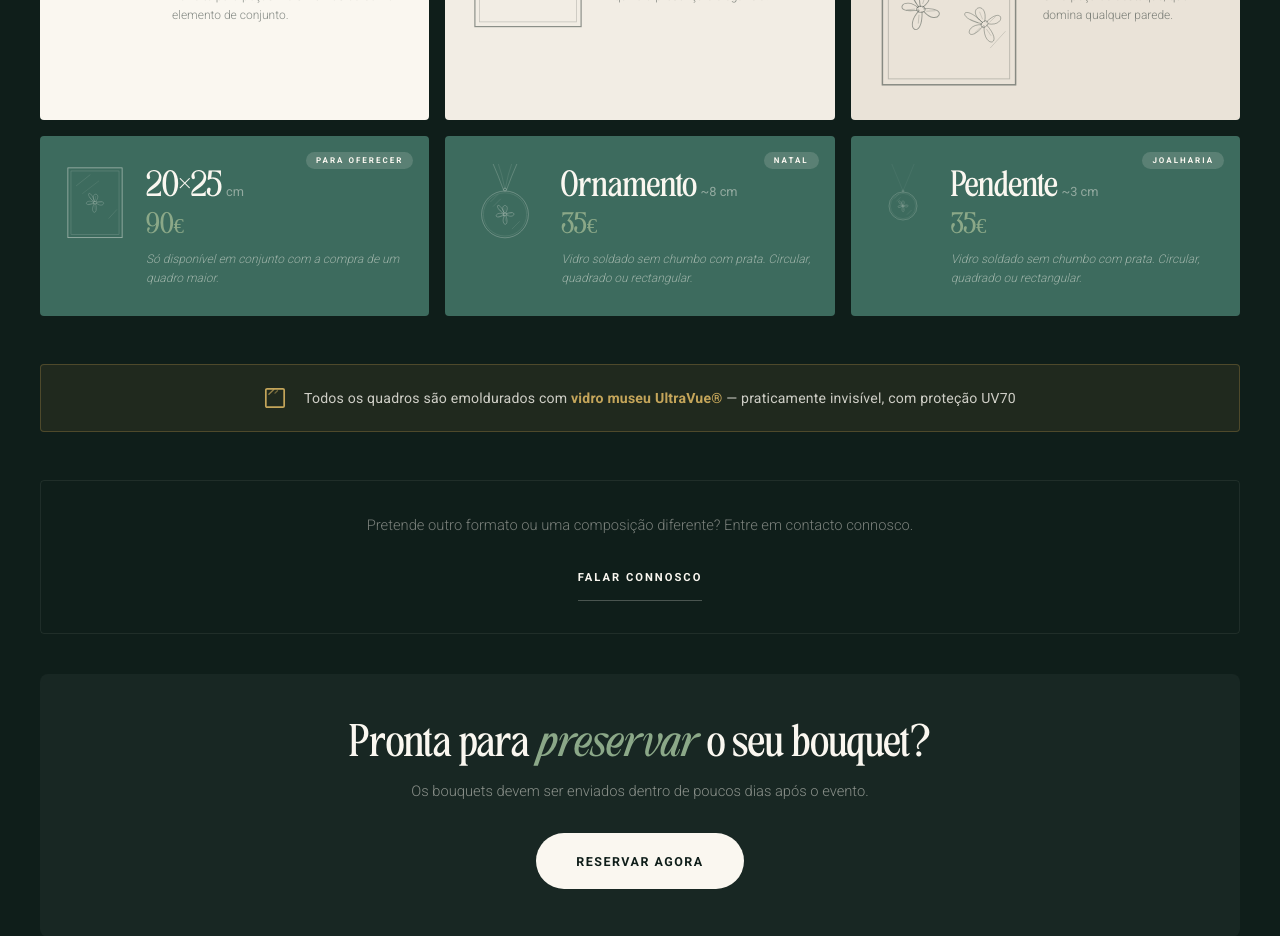
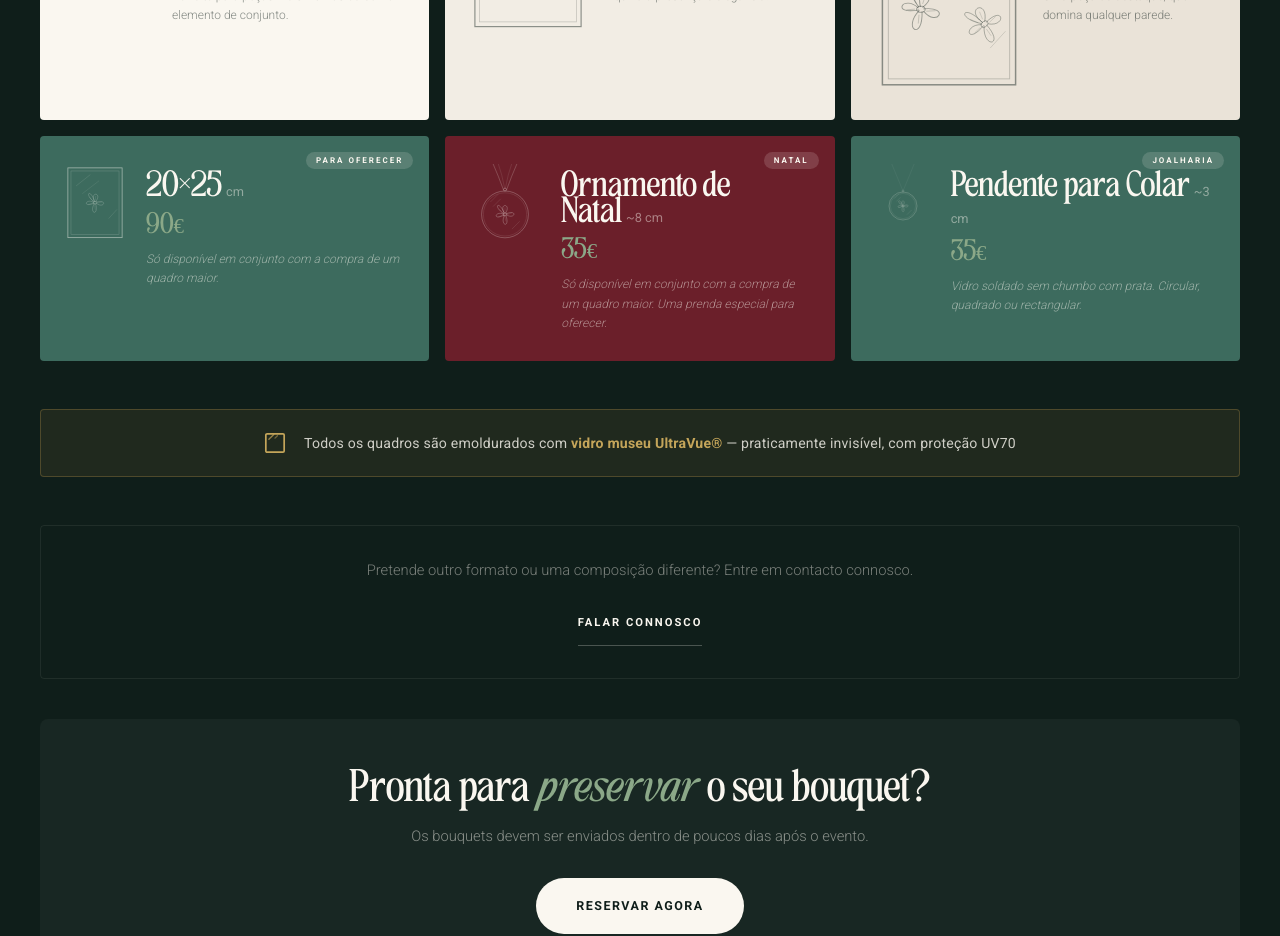
Before and after one commit to floresabeirario/fbr-website, a Next.js app: page /opcoes-e-precos in a window 1280 px wide. Shown: the part 2920-3856 px from the top of the page. Built offline with nearby package versions, Linux system fonts and the light colour scheme.

Commit message:
Update client.jsx

```diff
--- a/app/opcoes-e-precos/client.jsx
+++ b/app/opcoes-e-precos/client.jsx
@@ -175,15 +175,16 @@ const frames = [
     ],
   },
   {
-    size: "Ornamento", unit: "~8 cm", price: "35",
-    desc: "Vidro soldado sem chumbo com prata. Circular, quadrado ou rectangular.",
+    size: "Ornamento de Natal", unit: "~8 cm", price: "35",
+    desc: "Só disponível em conjunto com a compra de um quadro maior. Uma prenda especial para oferecer.",
     addon: true,
+    addonColor: "#6B1F2A",
     badge: "Natal",
     customSvg: "ornament",
     svgWidth: "72px",
   },
   {
-    size: "Pendente", unit: "~3 cm", price: "35",
+    size: "Pendente para Colar", unit: "~3 cm", price: "35",
     desc: "Vidro soldado sem chumbo com prata. Circular, quadrado ou rectangular.",
     addon: true,
     badge: "Joalharia",
@@ -421,7 +422,9 @@ export default function OpcoesClient() {
             {frames.map((item, i) => (
               <Reveal key={i} delay={(i % 3) * 0.1}>
                 <div style={{
-                  backgroundColor: item.addon
+                  backgroundColor: item.addonColor
+                    ? item.addonColor
+                    : item.addon
                     ? "#3D6B5E"
                     : i === 0 ? "#FAF7F0" : i === 1 ? "#F2EDE4" : "#EAE3D8",
                   padding: "28px 24px 28px",
```
